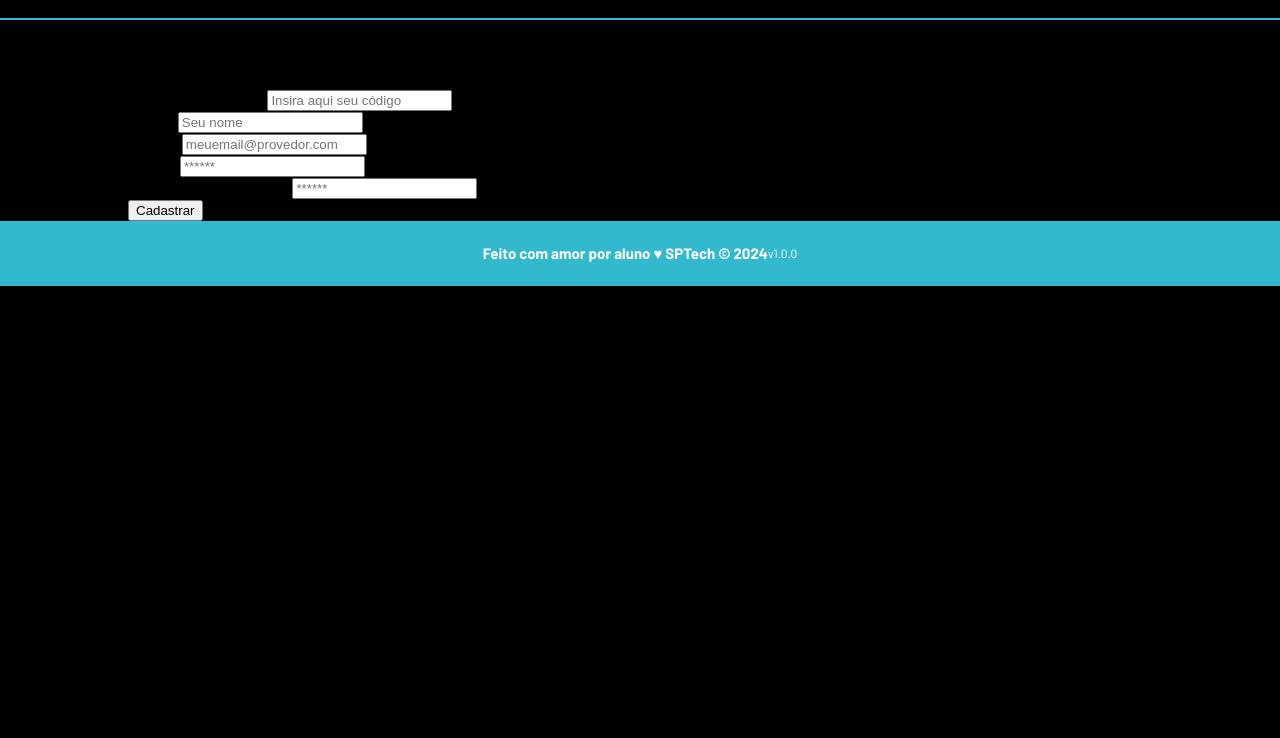
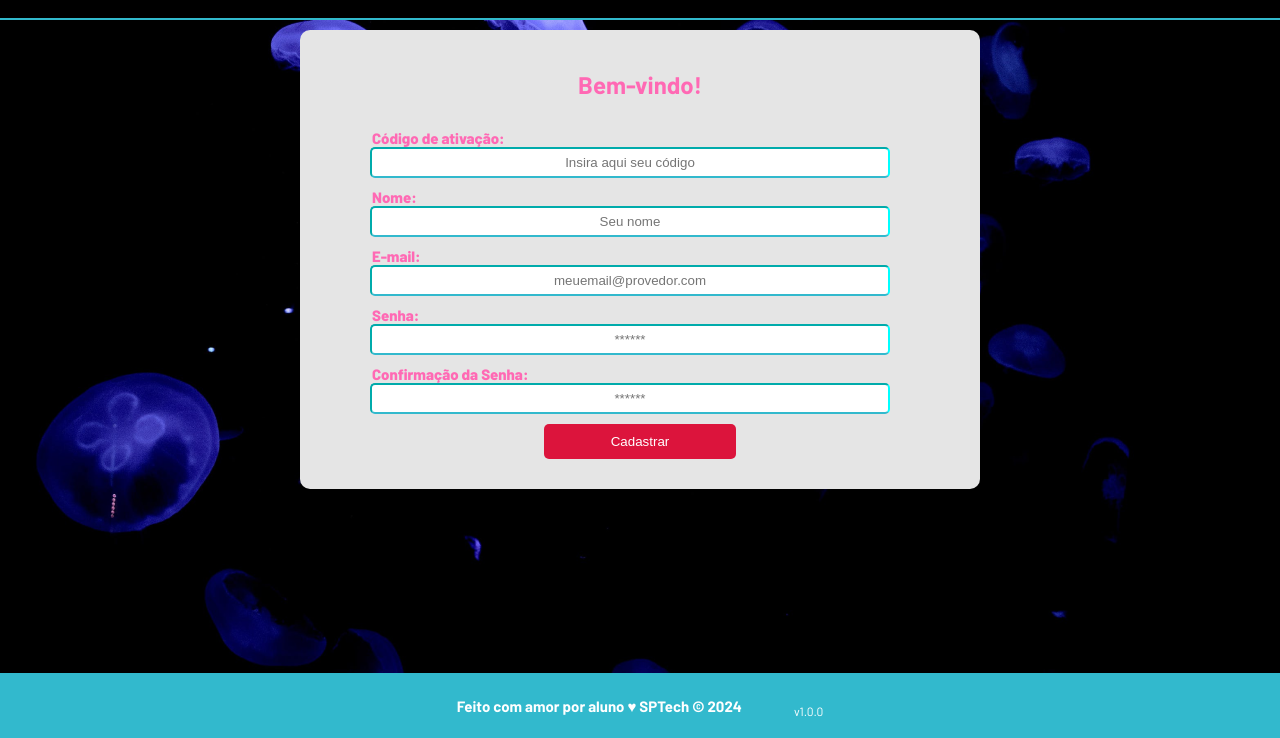
Before and after one commit to Lara-Soares/AquaTech, a plain HTML site: page public/cadastro.html in a window 1280 px wide. Shown: the part 62-800 px from the top of the page. Drawn offline with Linux system fonts and the light colour scheme.

Commit message:
atividade feita com css no site AquaTech

```diff
--- a/public/cadastro.html
+++ b/public/cadastro.html
@@ -40,7 +40,7 @@
   <div class="login">
 
     <div class="container">
-      <div class="card card-cadastro">
+      <div class="card-cadastro">
         <h2>Bem-vindo!</h2>
         <div class="formulario">
           <div class="campo">
--- a/public/styles/style.css
+++ b/public/styles/style.css
@@ -132,3 +132,94 @@ body{
 .version {
     font-size: 12px;
 }
+
+/*LOGIN*/
+
+.login {
+    height: var(--tamanho-login);
+    color: white;
+    background-image: url('../assets/imgs/bg-jelly-fish-para_outras_pags.png');
+
+}
+
+
+.container{
+    align-items:center ;
+    justify-content: center;
+
+
+}
+.card{
+    background-color:  #e5e5e5;
+    color: HotPink	;
+    font-family: 'Barlow', sans-serif;
+    padding: 20px;
+    border-radius: 10px;
+    width: 80vh;
+    margin-bottom: 100px;
+    margin-top: 100px;
+
+}
+
+.card h2 {
+        text-align: center;
+        margin-bottom: 20px;
+      }
+
+
+.formulario{
+    background-color:  #e5e5e5;
+    text-align: center;
+
+}
+ .campo {
+        display: flex;
+        font-size: 15px ;
+        font-weight: 800;
+        flex-direction: column;
+
+ }
+ span {
+    text-align: left;
+    margin-left: 52px;
+    margin-top: 10px;
+
+}
+ input {
+    border-radius: 5px;
+    border-color: aqua;
+    border-bottom: 2px solid #32b9cd;
+    margin-left: 50px;
+    margin-right: 50px;
+    width: 80%;
+    height: 25px;
+    text-align: center;
+}
+
+
+.botao{
+        background-color: Crimson;
+        color: white;
+        padding: 10px ;
+        border: none;
+        border-radius: 5px;
+        cursor: pointer;
+        width: 30%;
+        margin: 10px;
+
+}
+/*CADASTRO*/
+.card-cadastro{
+    background-color:  #e5e5e5;
+    color: HotPink	;
+    font-family: 'Barlow', sans-serif;
+    padding: 20px;
+    border-radius: 10px;
+    width: 80vh;
+    margin: 10px;
+
+}
+.card-cadastro h2 {
+    text-align: center;
+    margin-bottom: 20px;
+  }
```
Also changed, not shown: public/login.html (+1 -1 lines).
